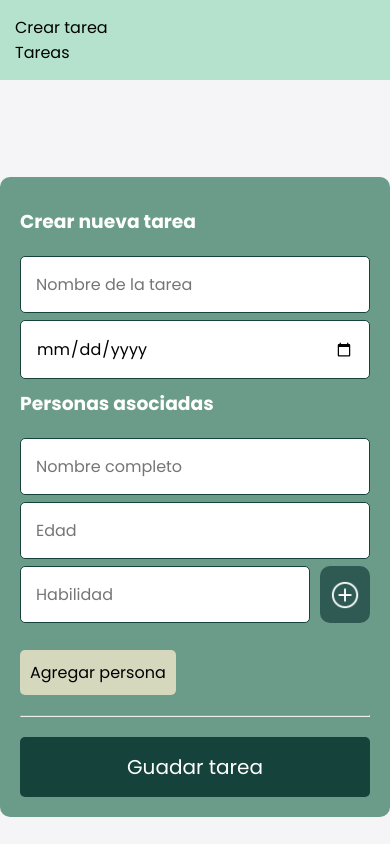
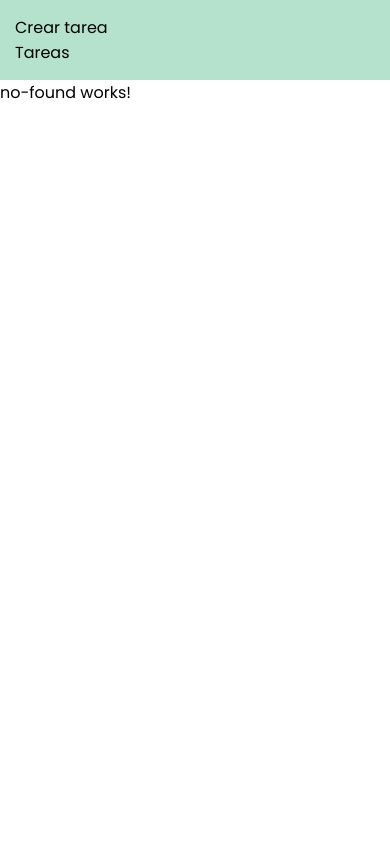
Before and after one commit to Yosipmikecolin/frontend-velaio, an Angular app: page /about in a window 390 px wide. Shown: the top 856 px of the page. Built offline with nearby package versions, Linux system fonts and the light colour scheme.

Commit message:
Resetting files

```diff
--- a/src/app/app.component.html
+++ b/src/app/app.component.html
@@ -1,9 +1,2 @@
-<section class="container-root">
-  <header>
-    <app-header />
-  </header>
-
-  <main>
-    <app-form />
-  </main>
-</section>
+<app-header />
+<router-outlet></router-outlet>
--- a/src/app/app.component.ts
+++ b/src/app/app.component.ts
@@ -3,6 +3,6 @@ import { Component } from '@angular/core';
 @Component({
   selector: 'app-root',
   templateUrl: './app.component.html',
-  styleUrls: ['./app.component.css'],
+  styles: [],
 })
 export class AppComponent {}
--- a/src/app/components/form/form.component.css
+++ b/src/app/components/form/form.component.css
@@ -158,15 +158,9 @@
 
 @media (max-width: 614px) {
   .form-task {
-    width: 100%;
-    margin-top: 200px;
+    width: 96%;
+    margin: auto;
     margin-bottom: 50px;
     box-sizing: border-box;
   }
 }
-
-@media (max-height: 744px) {
-  .form-task {
-    margin-top: 300px;
-  }
-}
--- a/src/app/components/header/header.component.css
+++ b/src/app/components/header/header.component.css
@@ -1,5 +1,4 @@
 .container-header {
-  position: absolute;
   width: 100%;
   padding: 15px;
   box-sizing: border-box;
--- a/src/app/app.component.css
+++ b/src/app/views/home/home.component.css
@@ -1,4 +1,4 @@
-.container-root {
+.container-home {
   width: 100%;
   height: 100vh;
   background-color: #f5f5f7;
@@ -6,4 +6,11 @@
   justify-content: center;
   align-items: center;
   position: relative;
+  padding-top: 20px;
 }
+
+@media (max-height: 744px) {
+  .container-home {
+    height: auto;
+  }
+}
--- /dev/null
+++ b/src/app/views/home/home.component.html
@@ -0,0 +1,3 @@
+<section class="container-home">
+  <app-form />
+</section>
```
Also changed, not shown: src/app/app.module.ts (+12 -3 lines), src/app/views/home/home.component.ts (added, +8 -0 lines).
